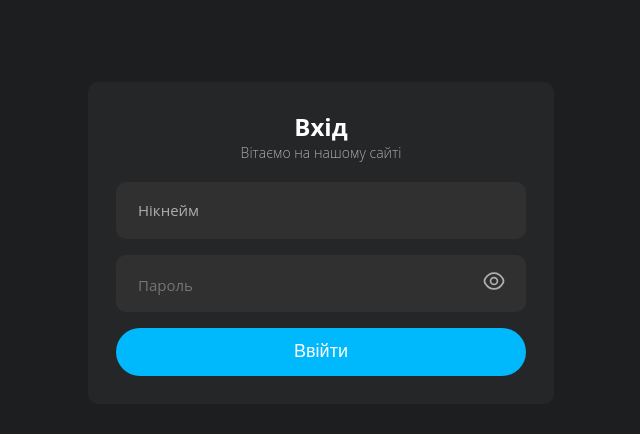
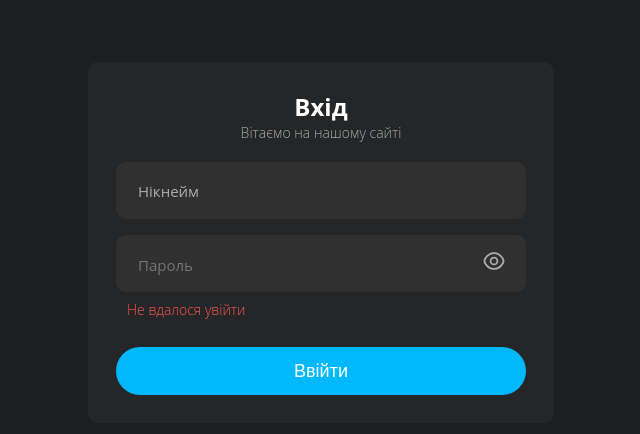
Before and after one commit to Deniska4308/DeniskaFilms, a FastAPI app: page /login in a window 1280 px wide. Shown: the part 115-549 px from the top of the page, without its empty margins (319-959 px from the left). Run offline with FastAPI, Linux system fonts and the light colour scheme.

Commit message:
тестовий фікс. (майже готова обробка)

```diff
--- a/app/view/static/css/login.css
+++ b/app/view/static/css/login.css
@@ -70,3 +70,14 @@
 .login-button {
     margin-top: 8px;
 }
+
+/*
+=========================
++++++модальне вікно++++++
+=========================
+*/
+
+.message p {
+    color: #FF5757;
+    margin-left: 11px;
+}
--- a/app/view/static/css/movie.css
+++ b/app/view/static/css/movie.css
@@ -33,6 +33,10 @@
     padding: 15px;
     font-size: 14px;
     font-weight: 400;
+}
+
+.country-wrap {
+    flex-wrap: wrap;
 }
 
 .info-block img {
--- a/app/view/static/js/login.js
+++ b/app/view/static/js/login.js
@@ -8,22 +8,28 @@ showPassword.addEventListener('click', () => {
 
 });
 
-
-
-
+//оброька реєстрації (хулі тут такого не було?)
 document.getElementById('login').addEventListener('submit', async (e) => {
     e.preventDefault();
     const f = e.target;
-
     const body = {
-        "username": f.username.value,
-        "password": f.password.value
-    };
+        "username": f.password.value,
+        "password": f.username.value
+    }
+    console.log(f.username.value)
 
     const res = await fetch('/login', {
-        method: 'POST',
-        headers: {'Content-Type': 'application/json'},
-        body: JSON.stringify(body)
-    });
-    console.log(res)
-});
+        method: "POST",
+        headers: { 'Content-Type': 'application/json' },
+        body: JSON.stringify(body),
+        credentials: "include"
+    })
+
+    //logs
+    if(!res.ok) {
+        const err = await res.json().catch(() => ({}));
+        console.log(err.detail || "Login failed");
+        console.log(res.status || "Login failed");
+        return;
+    }
+})
--- a/app/view/templates/devmovie.html
+++ b/app/view/templates/devmovie.html
@@ -80,7 +80,7 @@
                 <div class="type">
                     Країна:
                 </div>
-                <div class="value">
+                <div class="value country-wrap">
                     {% for country in countries %}
                     <div class="info-item">
                         <p>{{ country.name }}</p>
--- a/app/view/templates/login.html
+++ b/app/view/templates/login.html
@@ -7,6 +7,8 @@
     <link href="https://fonts.googleapis.com/css2?family=Paytone+One&display=swap" rel="stylesheet">
     <link rel="stylesheet" href="{{ url_for('static', path='css/deniska_filmsBase.css') }}">
     <link rel="stylesheet" href="{{ url_for('static', path='css/login.css') }}">
+    <!-- <link rel="stylesheet" href="../static/css/login.css">
+    <link rel="stylesheet" href="../static/css/deniska_filmsBase.css"> -->
     <title>Вхід | DeniskaFilms</title>
 </head>
 
@@ -14,7 +16,9 @@
     <header>
         <div class="upper-header">
             <div class="nav container">
-                <a href="{{ base_url }}/auth/test"><div class="logo">Deniska <span id="films">Films</span></div></a>
+                <a href="{{ base_url }}/auth/test">
+                    <div class="logo">Deniska <span id="films">Films</span></div>
+                </a>
                 <div class="search">
                     <img src="static/icons/search.svg" alt="нема">
                     <input type="text" placeholder="Пошук фільмів">
@@ -38,46 +42,54 @@
             <h1>Вхід</h1>
             <p>Вітаємо на нашому сайті</p>
             <form action="" id="login" method="post" class="flex-column">
-                <div class="input-div"><input type="text" id="username" name="username" class="auth-input-base" placeholder="Нікнейм"
-                        required></div>
+                <div class="input-div"><input type="text" id="username" name="username" class="auth-input-base"
+                        placeholder="Нікнейм" required></div>
 
-                <div class="input-div"><input type="password" id="password" name="password" class="auth-input-base password-input-hiden"
-                        placeholder="Пароль" required>
+                <div class="input-div"><input type="password" id="password" name="password"
+                        class="auth-input-base password-input-hiden" placeholder="Пароль" required>
                     <div class="show-password-btn">
                         <svg width="25" height="24" viewBox="0 0 25 24" fill="none" class="pass-icon show-password-icon"
                             xmlns="http://www.w3.org/2000/svg">
                             <path
                                 d="M16.0799 11.9999C16.0799 13.9799 14.4799 15.5799 12.4999 15.5799C10.5199 15.5799 8.91992 13.9799 8.91992 11.9999C8.91992 10.0199 10.5199 8.41992 12.4999 8.41992C14.4799 8.41992 16.0799 10.0199 16.0799 11.9999Z"
-                                stroke="currentColor" stroke-width="1.8" stroke-linecap="round" stroke-linejoin="round" />
+                                stroke="currentColor" stroke-width="1.8" stroke-linecap="round"
+                                stroke-linejoin="round" />
                             <path
                                 d="M12.5001 20.27C16.0301 20.27 19.3201 18.19 21.6101 14.59C22.5101 13.18 22.5101 10.81 21.6101 9.39997C19.3201 5.79997 16.0301 3.71997 12.5001 3.71997C8.97009 3.71997 5.68009 5.79997 3.39009 9.39997C2.49009 10.81 2.49009 13.18 3.39009 14.59C5.68009 18.19 8.97009 20.27 12.5001 20.27Z"
-                                stroke="currentColor" stroke-width="1.8" stroke-linecap="round" stroke-linejoin="round" />
+                                stroke="currentColor" stroke-width="1.8" stroke-linecap="round"
+                                stroke-linejoin="round" />
                         </svg>
-                        <svg width="24" height="24" viewBox="0 0 24 24" fill="none" class="pass-icon hide-password-icon" xmlns="http://www.w3.org/2000/svg">
+                        <svg width="24" height="24" viewBox="0 0 24 24" fill="none" class="pass-icon hide-password-icon"
+                            xmlns="http://www.w3.org/2000/svg">
                             <path
                                 d="M14.5299 9.46992L9.46992 14.5299C8.81992 13.8799 8.41992 12.9899 8.41992 11.9999C8.41992 10.0199 10.0199 8.41992 11.9999 8.41992C12.9899 8.41992 13.8799 8.81992 14.5299 9.46992Z"
-                                stroke="currentColor" stroke-width="1.4" stroke-linecap="round" stroke-linejoin="round" />
+                                stroke="currentColor" stroke-width="1.4" stroke-linecap="round"
+                                stroke-linejoin="round" />
                             <path
                                 d="M17.8198 5.76998C16.0698 4.44998 14.0698 3.72998 11.9998 3.72998C8.46984 3.72998 5.17984 5.80998 2.88984 9.40998C1.98984 10.82 1.98984 13.19 2.88984 14.6C3.67984 15.84 4.59984 16.91 5.59984 17.77"
-                                stroke="currentColor" stroke-width="1.4" stroke-linecap="round" stroke-linejoin="round" />
+                                stroke="currentColor" stroke-width="1.4" stroke-linecap="round"
+                                stroke-linejoin="round" />
                             <path
                                 d="M8.41992 19.5299C9.55992 20.0099 10.7699 20.2699 11.9999 20.2699C15.5299 20.2699 18.8199 18.1899 21.1099 14.5899C22.0099 13.1799 22.0099 10.8099 21.1099 9.39993C20.7799 8.87993 20.4199 8.38993 20.0499 7.92993"
-                                stroke="currentColor" stroke-width="1.4" stroke-linecap="round" stroke-linejoin="round" />
+                                stroke="currentColor" stroke-width="1.4" stroke-linecap="round"
+                                stroke-linejoin="round" />
                             <path d="M15.5104 12.7C15.2504 14.11 14.1004 15.26 12.6904 15.52" stroke="currentColor"
                                 stroke-width="1.4" stroke-linecap="round" stroke-linejoin="round" />
                             <path d="M9.47 14.53L2 22" stroke="currentColor" stroke-width="1.4" stroke-linecap="round"
                                 stroke-linejoin="round" />
-                            <path d="M22.0003 2L14.5303 9.47" stroke="currentColor" stroke-width="1.4" stroke-linecap="round"
-                                stroke-linejoin="round" />
+                            <path d="M22.0003 2L14.5303 9.47" stroke="currentColor" stroke-width="1.4"
+                                stroke-linecap="round" stroke-linejoin="round" />
                         </svg>
 
                     </div>
                 </div>
+                <div class="message" id="mess"><p>Не вдалося увійти </p></div>
                 <button class="auth-acept-base login-button">Ввійти</button>
             </form>
         </div>
     </div>
     <script src="{{ url_for('static', path='js/login.js') }}"></script>
+    <!-- <script src="../static/js/login.js"></script> -->
 </body>
 
 </html>
--- a/main.py
+++ b/main.py
@@ -8,9 +8,9 @@ from app.core.config import static_dir
 
 
 app = FastAPI(
-	docs_url=None,
-	redock_url=None,
-	open_api=None
+	# docs_url=None,
+	# redock_url=None,
+	# open_api=None
 )
 
 app.add_middleware(
```
